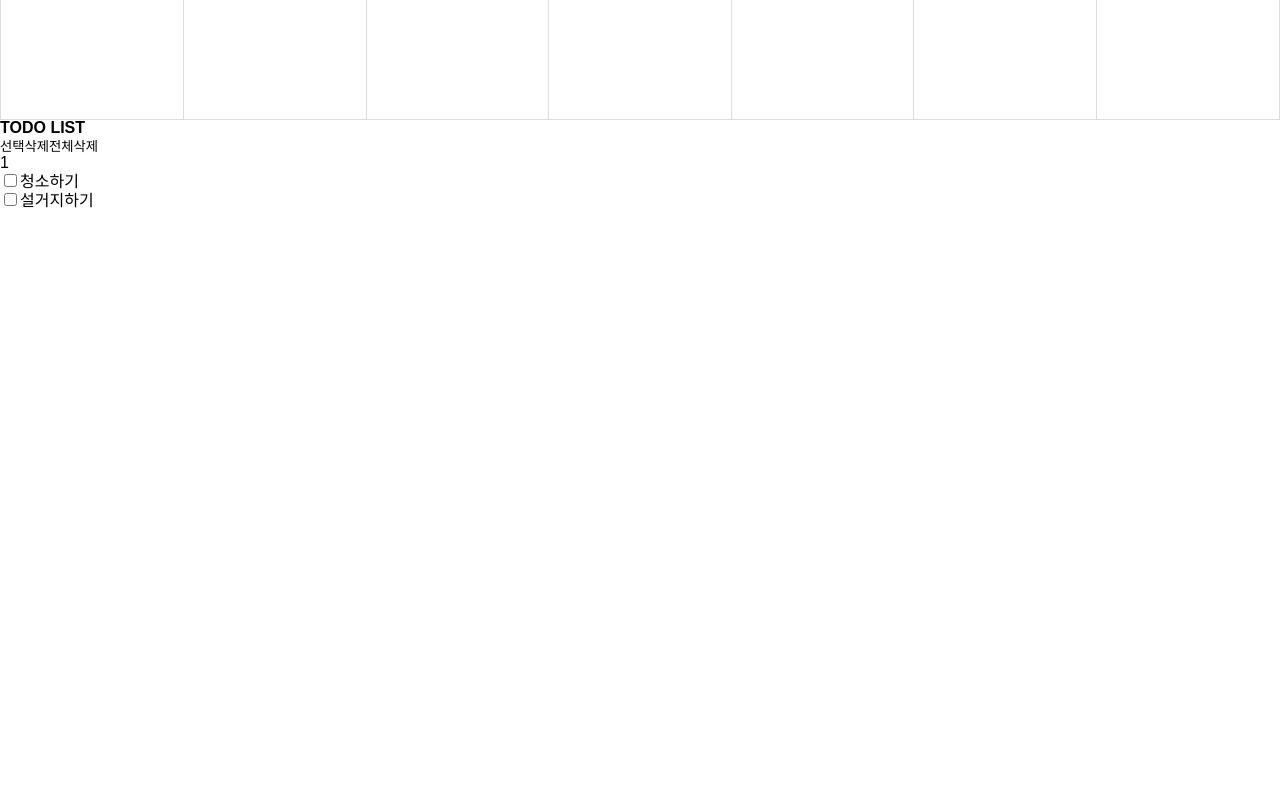
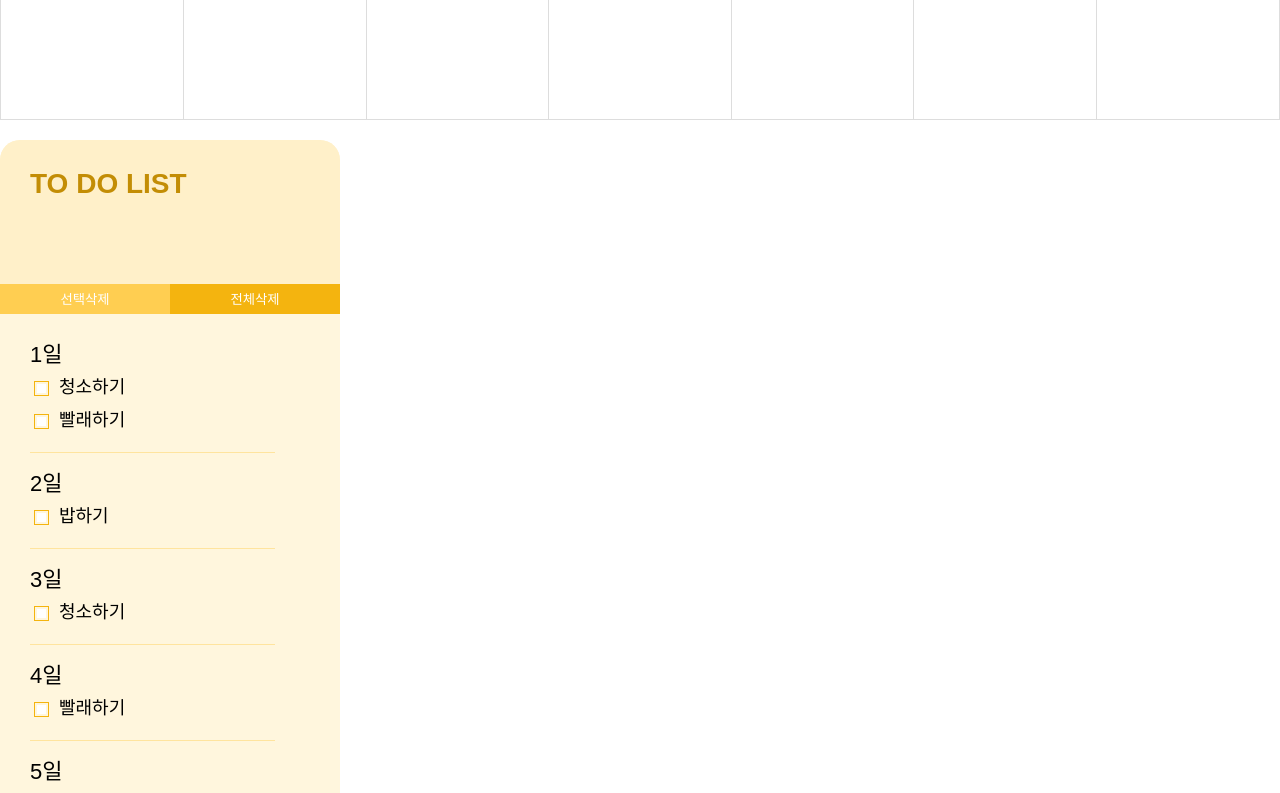
Before and after one commit to todoCalendar/todoCalendar, a React (Vite) app: page / in a window 1280 px wide. Shown: the part 920-1713 px from the top of the page. Before the commit the page ends 1129 px from the top, so only its background shows below. Built offline with nearby package versions, Linux system fonts and the light colour scheme; a web font is replaced by a local one.

Commit message:
feat: TodoList CSS
- css 작업

```diff
--- /dev/null
+++ b/src/assets/css/todo-list.module.css
@@ -0,0 +1,79 @@
+aside {
+    margin-top: 20px;
+    background-color: #fff6dd;
+    width: 340px;
+    border-radius: 20px;
+
+    .todo-header {
+        border-radius: 20px;
+        display: flex;
+        flex-direction: column;
+        justify-content: space-between;
+        background-color: #fff0c9;
+        height: 174px;
+    }
+    h3 {
+        margin: 30px 0 0 30px;
+        color: #c38d05;
+        font-size: 28px;
+        font-weight: 700;
+    }
+
+    .btn-group {
+        margin-top: 24px;
+    }
+    .delete-btn {
+        width: 50%;
+        height: 30px;
+        background-color: #ffce51;
+        color: #fff;
+    }
+    .delete-all-btn {
+        width: 50%;
+        height: 30px;
+        background-color: #f4b40f;
+        color: #fff;
+    }
+
+    .todo-list {
+        height: 700px;
+        padding: 30px 30px 30px 30px;
+
+        overflow: scroll;
+        scrollbar-color: #ffe49f #ffe49f;
+    }
+
+    time {
+        font-size: 22px;
+    }
+
+    .todo-li {
+        font-size: 18px;
+        margin-top: 12px;
+    }
+
+    input[type="checkbox"] {
+        appearance: none;
+        padding: 2px;
+        background-clip: content-box;
+
+        width: 15px;
+        height: 15px;
+        border: 1px solid #f4b40f;
+        background-color: #fff;
+
+        margin-right: 10px;
+
+        vertical-align: middle;
+    }
+    input[type="checkbox"]:checked {
+        background-color: #f4b40f;
+    }
+
+    .list-line {
+        margin: 20px 0;
+        width: 245px;
+        height: 1px;
+        background-color: #ffe49e;
+    }
+}
--- a/src/components/TodoList.jsx
+++ b/src/components/TodoList.jsx
@@ -1,11 +1,125 @@
 import React, { useEffect, useState } from "react";
 import { useDispatch } from "react-redux";
 import { deleteAll, deleteTodo } from "../store/index.js";
+import styles from "../assets/css/todo-list.module.css";
 
 const TodoList = () => {
     const [selectedIds, setSelectedIds] = useState(new Set());
 
     const dispatch = useDispatch();
+
+    const dummy = [
+        {
+            id: 1,
+            year: "2025",
+            month: "08",
+            day: "01",
+            isDone: false,
+            cycle: { year: false, month: false, day: false },
+            text: "청소하기",
+        },
+        {
+            id: 2,
+            year: "2025",
+            month: "08",
+            day: "01",
+            isDone: false,
+            cycle: { year: false, month: false, day: false },
+            text: "빨래하기",
+        },
+        {
+            id: 3,
+            year: "2025",
+            month: "08",
+            day: "02",
+            isDone: false,
+            cycle: { year: false, month: false, day: false },
+            text: "밥하기",
+        },
+        {
+            id: 4,
+            year: "2025",
+            month: "08",
+            day: "03",
+            isDone: false,
+            cycle: { year: false, month: false, day: false },
+            text: "청소하기",
+        },
+        {
+            id: 5,
+            year: "2025",
+            month: "08",
+            day: "04",
+            isDone: false,
+            cycle: { year: false, month: false, day: false },
+            text: "빨래하기",
+        },
+        {
+            id: 6,
+            year: "2025",
+            month: "08",
+            day: "05",
+            isDone: false,
+            cycle: { year: false, month: false, day: false },
+            text: "밥하기",
+        },
+        {
+            id: 7,
+            year: "2025",
+            month: "08",
+            day: "06",
+            isDone: false,
+            cycle: { year: false, month: false, day: false },
+            text: "청소하기",
+        },
+        {
+            id: 8,
+            year: "2025",
+            month: "08",
+            day: "07",
+            isDone: false,
+            cycle: { year: false, month: false, day: false },
+            text: "빨래하기",
+        },
+        {
+            id: 9,
+            year: "2025",
+            month: "08",
+            day: "08",
+            isDone: false,
+            cycle: { year: false, month: false, day: false },
+            text: "밥하기",
+        },
+        {
+            id: 10,
+            year: "2025",
+            month: "08",
+            day: "09",
+            isDone: false,
+            cycle: { year: false, month: false, day: false },
+            text: "청소하기",
+        },
+        {
+            id: 11,
+            year: "2025",
+            month: "08",
+            day: "10",
+            isDone: false,
+            cycle: { year: false, month: false, day: false },
+            text: "빨래하기",
+        },
+        {
+            id: 12,
+            year: "2025",
+            month: "08",
+            day: "11",
+            isDone: false,
+            cycle: { year: false, month: false, day: false },
+            text: "밥하기",
+        },
+    ];
+
+    const groupedDummy = Object.groupBy(dummy, ({ day }) => day);
 
     function handleDeleteSelected() {
         //TODO: 스토어 조회기능 개발완료시 작업
@@ -23,8 +137,6 @@ const TodoList = () => {
 
     function toggleSelected(id) {
         setSelectedIds((prevState) => {
-            console.log("prevState:", prevState);
-            console.log("prevState.has(id):", prevState.has(id));
             const next = new Set(prevState);
 
             if (prevState.has(id)) {
@@ -43,33 +155,64 @@ const TodoList = () => {
 
     return (
         <aside>
-            <h3>TODO LIST</h3>
+            <div className={styles["todo-header"]}>
+                <h3>TO DO LIST</h3>
+                <div className={styles["btn-group"]}>
                     {/*필터 컴포넌트 추가되는 영역*/}
+                    <button
+                        className={styles["delete-btn"]}
+                        onClick={handleDeleteSelected}
+                    >
+                        선택삭제
+                    </button>
+                    <button
+                        className={styles["delete-all-btn"]}
+                        onClick={handleDeleteAll}
+                    >
+                        전체삭제
+                    </button>
+                </div>
+            </div>
 
-            <button onClick={handleDeleteSelected}>선택삭제</button>
-            <button onClick={handleDeleteAll}>전체삭제</button>
+            <ul className={styles["todo-list"]}>
+                {Object.values(groupedDummy)
+                    .sort((a, b) => a[0].day.localeCompare(b[0].day))
+                    .map((dataList, index) => {
+                        return (
+                            <li key={index}>
+                                <time dateTime="2025-08-01">
+                                    {parseInt(dataList[0].day)}일
+                                </time>
                                 <ul>
-                <li>
-                    <span>1</span>
-                    <div>
+                                    {dataList.map((data) => {
+                                        return (
+                                            <li
+                                                className={styles["todo-li"]}
+                                                key={data.id}
+                                            >
                                                 <input
-                            id="checkbox1"
+                                                    id={`checkbox${data.id}`}
                                                     type="checkbox"
-                            onChange={() => toggleSelected(1)}
-                            checked={selectedIds.has(1)}
+                                                    onChange={() =>
+                                                        toggleSelected(data.id)
+                                                    }
+                                                    checked={selectedIds.has(
+                                                        data.id
+                                                    )}
                                                 />
-                        <label htmlFor="checkbox1">청소하기</label>
-                    </div>
-                    <div>
-                        <input
-                            id="checkbox2"
-                            type="checkbox"
-                            onChange={() => toggleSelected(2)}
-                            checked={selectedIds.has(2)}
-                        />
-                        <label htmlFor="checkbox2">설거지하기</label>
-                    </div>
+                                                <label
+                                                    htmlFor={`checkbox${data.id}`}
+                                                >
+                                                    {data.text}
+                                                </label>
                                             </li>
+                                        );
+                                    })}
+                                </ul>
+                                <div className={styles["list-line"]}></div>
+                            </li>
+                        );
+                    })}
             </ul>
         </aside>
     );
```
Lines whose indentation alone changed are shown as unchanged.
